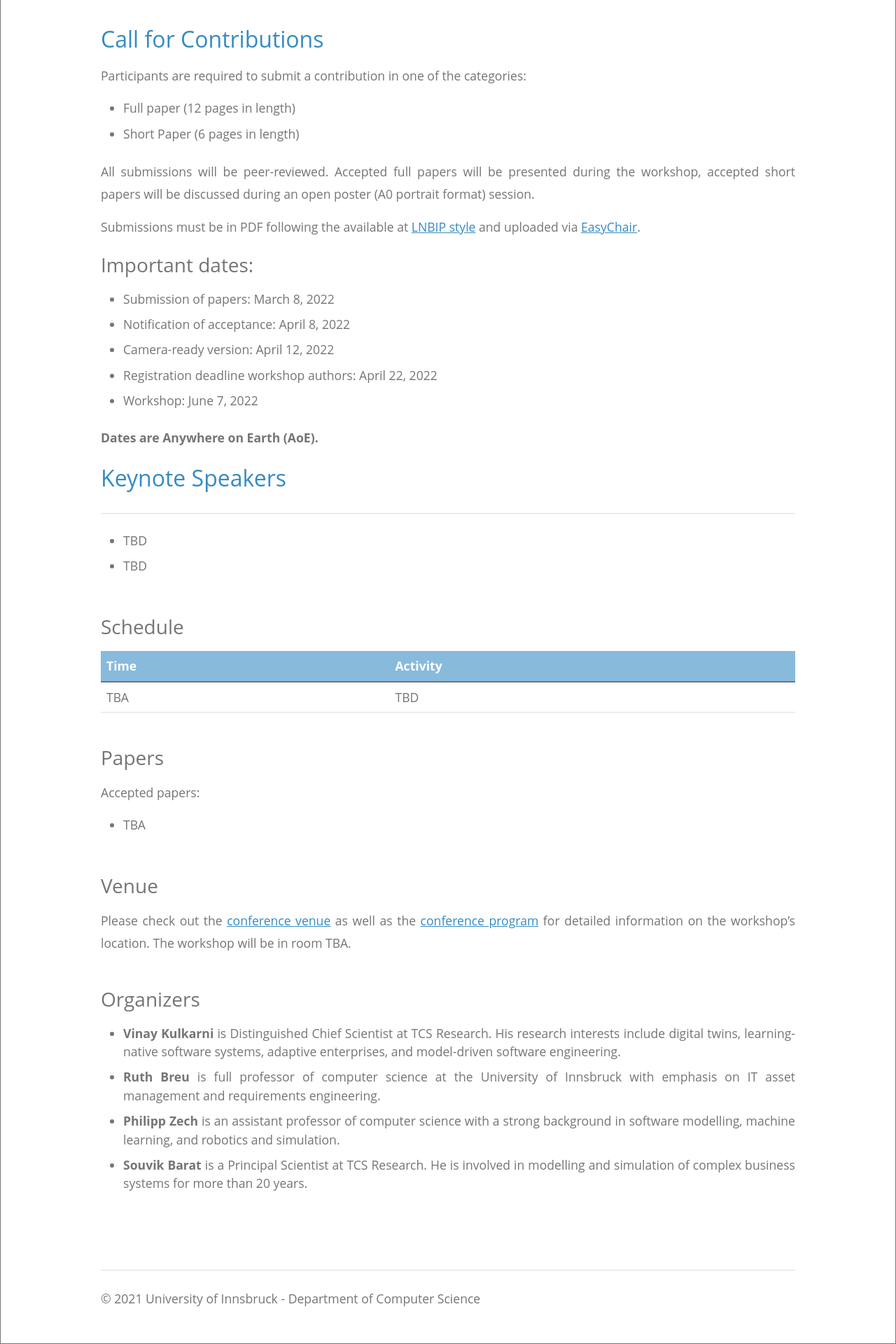
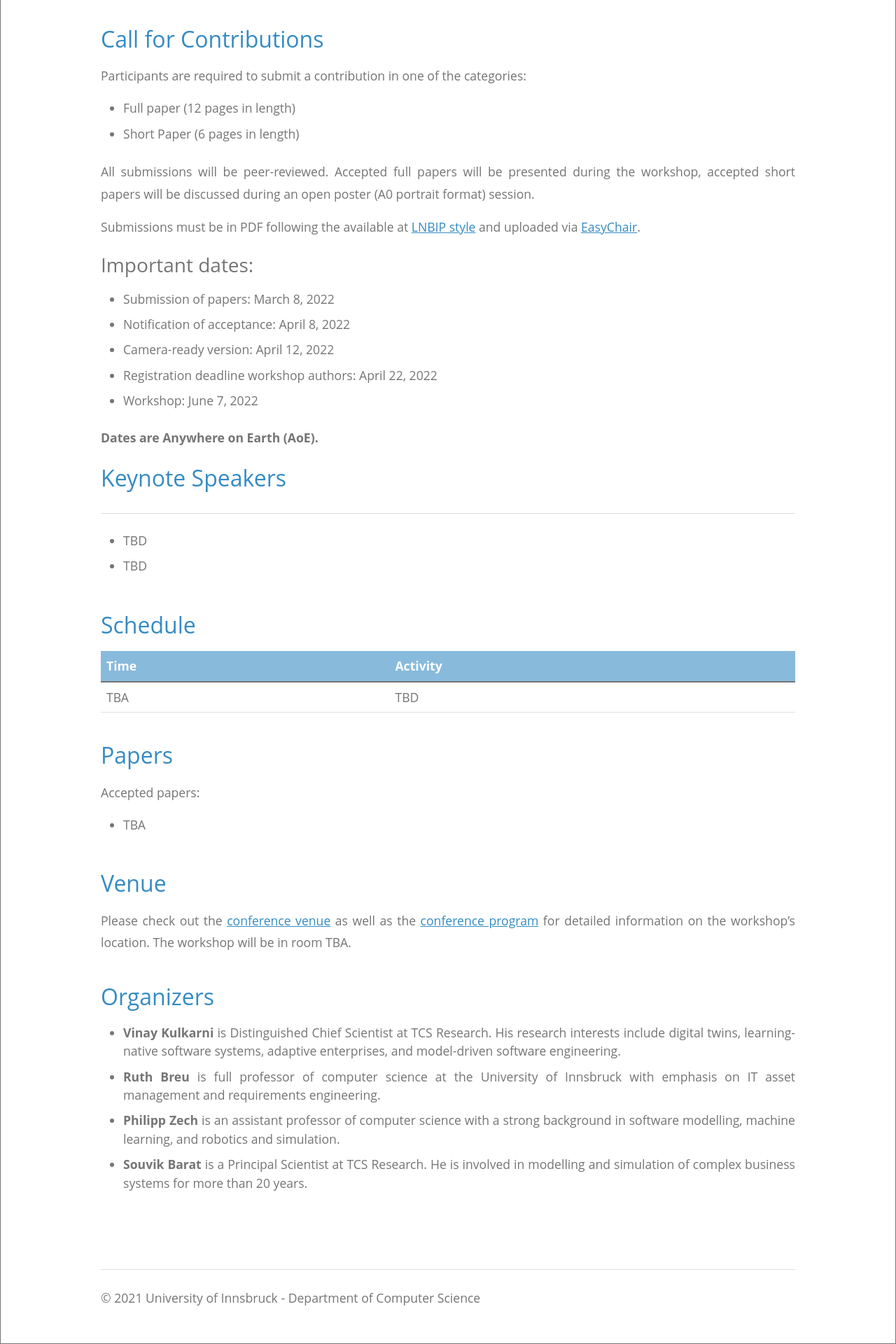
Before and after one commit to thedude81/dtworkshop, a Jekyll site: the page built from index.html, in a window 1280 px wide. Shown: the part 1940-3860 px from the top of the page at 70% size. Built offline with Jekyll 4.4.1, drawn with Linux system fonts in a browser that asks for light colours.

```diff
--- a/index.html
+++ b/index.html
@@ -111,7 +111,7 @@ title: 1st International Workshop on Digital Twin Engineering
       </ul>
       <br>
 
-      <h3 id="schedule">Schedule</h3>
+      <h2 id="schedule">Schedule</h2>
       <table class="table table-hover">
         <thead class="thead-light">
           <tr>
@@ -128,7 +128,7 @@ title: 1st International Workshop on Digital Twin Engineering
       </table>
       <br>
 
-      <h3 id="papers">Papers</h3>
+      <h2 id="papers">Papers</h2>
 
       <p>Accepted papers:</p>
 
@@ -137,12 +137,12 @@ title: 1st International Workshop on Digital Twin Engineering
       </ul>
       <br>
 
-      <h3 id="venue">Venue</h3>
+      <h2 id="venue">Venue</h2>
 
       <p>Please check out the <a href="https://caise22.ugent.be/location/">conference venue</a> as well as the <a href="https://caise22.ugent.be/program/">conference program</a> for detailed information on the workshop’s location. The workshop will be in room TBA.</p>
       <br>
 
-      <h3 id="organizers">Organizers</h3>
+      <h2 id="organizers">Organizers</h2>
 
       <ul>
         <li><b>Vinay Kulkarni</b> is Distinguished Chief Scientist at TCS Research. His research interests include digital twins,
```
